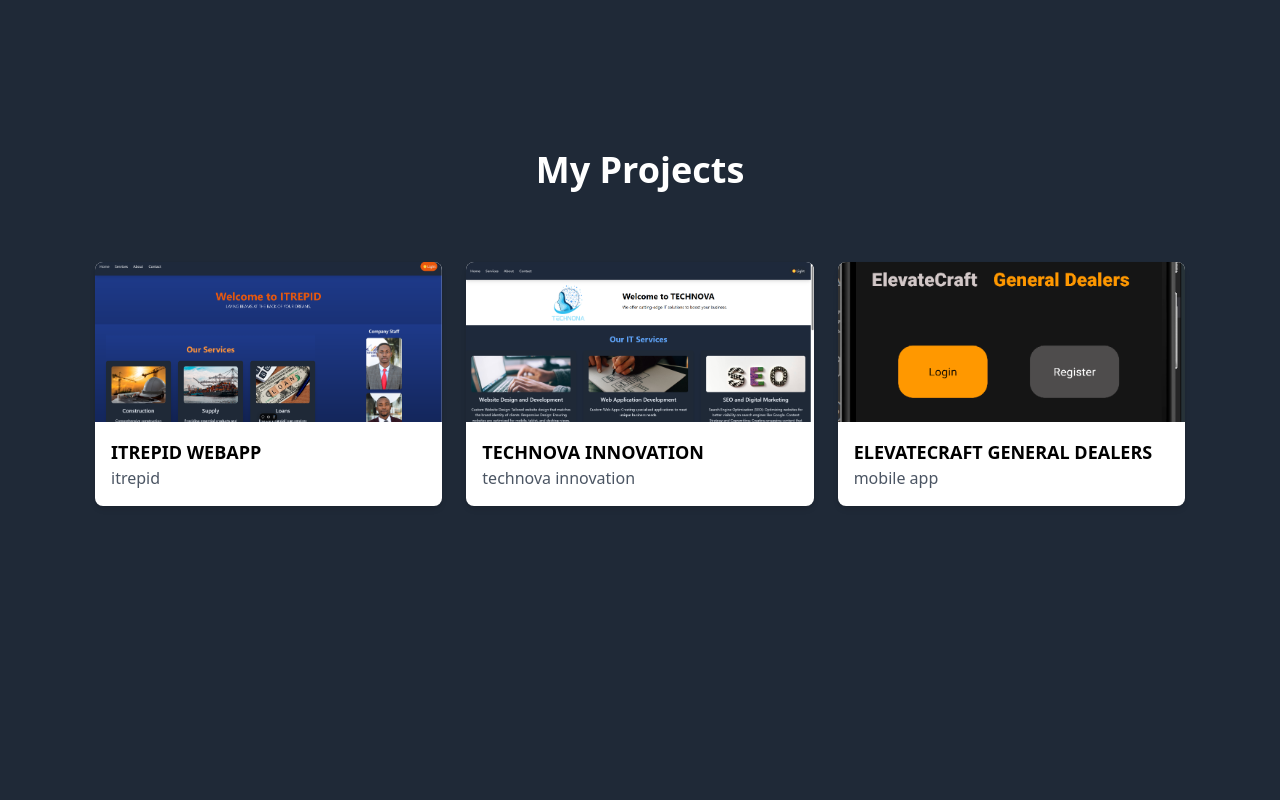
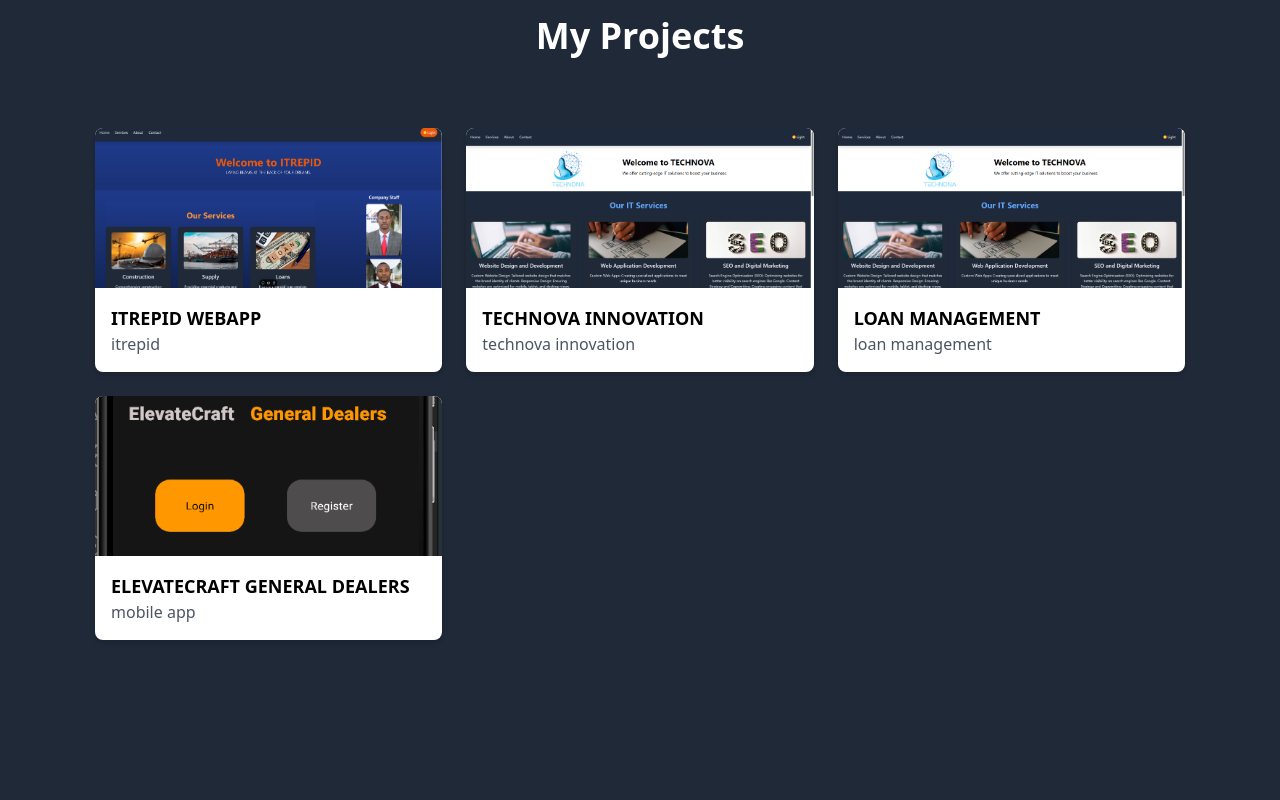
Before and after one commit to mubiana65/portfolio, a React (Create React App) app: page /projects in a window 1280 px wide. Shown: the part 1700-2500 px from the top of the page. Built offline with nearby package versions, Linux system fonts and the light colour scheme.

Commit message:
first commit

```diff
--- a/src/components/Projects.tsx
+++ b/src/components/Projects.tsx
@@ -25,6 +25,12 @@
             link:'https://technova-flax.vercel.app/'
           },
           {
+            title: "LOAN MANAGEMENT",
+            description: "loan management",
+            image: B,
+            link:'https://loan-system-brown.vercel.app/'
+          },
+          {
             title: "ELEVATECRAFT GENERAL DEALERS",
             description: "mobile app",
             image: C,
```
